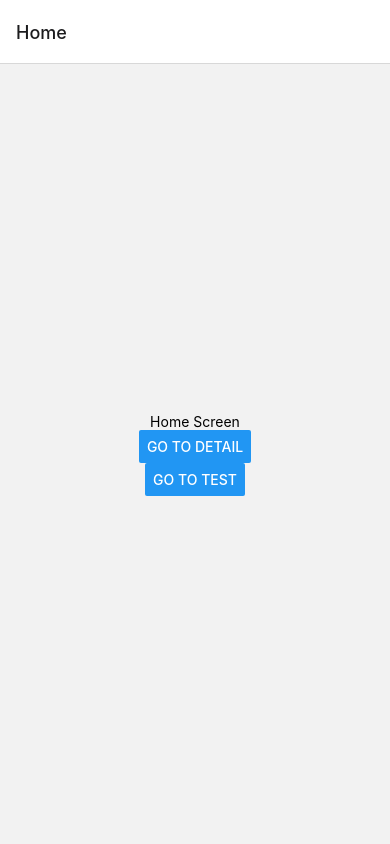
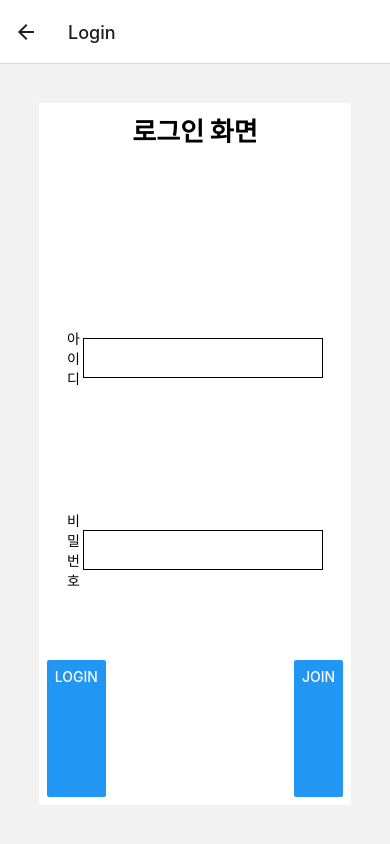
Before and after one commit to TylerKang-97/HotPotatoes-, a React Native app: screen /Login in a window 390 px wide. Built offline with nearby package versions, Linux system fonts and the light colour scheme.

Commit message:
코딩시작

```diff
--- a/App.js
+++ b/App.js
@@ -5,6 +5,7 @@ import { createNativeStackNavigator } from '@react-navigation/native-stack';
 import Home from './src/routes/Home';
 import Details from './src/routes/Details';
 import Test from './src/routes/Test';
+import { Login } from './src/routes/Login';
 
 const Stack = createNativeStackNavigator();
 
@@ -15,6 +16,7 @@ function App() {
                 <Stack.Screen name="Home" component={Home} navigation={Stack.Navigator} />
                 <Stack.Screen name="Details" component={Details} navigation={Stack.Navigator} />
                 <Stack.Screen name="Test" component={Test} navigation={Stack.Navigator} />
+                <Stack.Screen name="Login" component={Login} navigation={Stack.Navigator} />
             </Stack.Navigator>
         </NavigationContainer>
     );
--- a/src/routes/Home.js
+++ b/src/routes/Home.js
@@ -1,10 +1,10 @@
 import React from 'react';
-import { View, Text, Button } from 'react-native';
+import { View, Text, Button, StyleSheet } from 'react-native';
 
 const Home = ({ navigation }) => {
     return (
-        <View style={{ flex: 1, alignItems: 'center', justifyContent: 'center' }}>
-            <Text>Home Screen</Text>
+        <View style={{ flex: 1, alignItems: 'center', justifyContent: 'center', flexDirection: 'column' }}>
+            <Text>홈화면</Text>
             <Button
                 title="Go to Detail"
                 onPress={() => {
@@ -17,8 +17,22 @@ const Home = ({ navigation }) => {
                     navigation.navigate('Test');
                 }}
             />
+            <Button
+                title="Go to Login"
+                onPress={() => {
+                    navigation.navigate('Login');
+                }}
+            />
         </View>
     );
 };
 
+const styles = StyleSheet.create({
+    pageTitle: {
+        textAlign: 'center',
+        fontWeight: '800',
+        fontSize: 24,
+    },
+});
+
 export default Home;
--- /dev/null
+++ b/src/routes/Login.js
@@ -0,0 +1,76 @@
+import { StatusBar } from 'expo-status-bar';
+import React, { useState } from 'react';
+import { StyleSheet, View, Text, Button, TextInput } from 'react-native';
+
+export const Login = ({ navigator, page }) => {
+    const [id, setId] = useState('');
+    const [password, setPassword] = useState('');
+    return (
+        <View style={{ margin: '10%', padding: '2%', flexDirection: 'column', flex: 1, backgroundColor: 'white' }}>
+            <View
+                style={{
+                    flexDirection: 'column',
+                    flex: 1,
+                }}
+            >
+                <Text style={{ textAlign: 'center', fontSize: 26, fontWeight: '800' }}>로그인 화면</Text>
+            </View>
+            <View style={{ flex: 3 }}>
+                <View
+                    style={{
+                        padding: '5%',
+                        flex: 1,
+                    }}
+                >
+                    <View
+                        style={{
+                            flexDirection: 'row',
+                            justifyContent: 'space-between',
+                            marginHorizontal: '2%',
+                            marginVertical: '1%',
+                            alignItems: 'center',
+                            flex: 1,
+                        }}
+                    >
+                        <Text style={{ flex: 1 }}>아이디</Text>
+                        <TextInput style={styles.input} onChangeText={(text) => setId(text)} value={id} returnKeyType="next" />
+                    </View>
+                    <View
+                        style={{
+                            flexDirection: 'row',
+                            justifyContent: 'space-between',
+                            marginHorizontal: '2%',
+                            marginVertical: '1%',
+                            alignItems: 'center',
+                            flex: 1,
+                        }}
+                    >
+                        <Text style={{ flex: 1 }}>비밀번호</Text>
+                        <TextInput
+                            style={styles.input}
+                            onChangeText={(text) => setPassword(text)}
+                            value={password}
+                            secureTextEntry={true}
+                        />
+                    </View>
+                </View>
+            </View>
+            <View style={{ flexDirection: 'row', justifyContent: 'space-between', flex: 1 }}>
+                <Button style={{ flex: 1 }} title="Login" onPress={() => console.log(`ID: ${id}, Password: ${password}`)} />
+                <Button style={{ flex: 1 }} title="Join" onPress={() => console.log('회원가입!')} />
+            </View>
+        </View>
+    );
+};
+
+const styles = StyleSheet.create({
+    input: {
+        height: 40,
+        flex: 3,
+        margin: 'auto',
+        borderWidth: 1,
+        // padding: 20,
+        paddingHorizontal: 10,
+        color: 'black',
+    },
+});
```
Also changed, not shown: src/routes/Test.js (+4 -11 lines).
